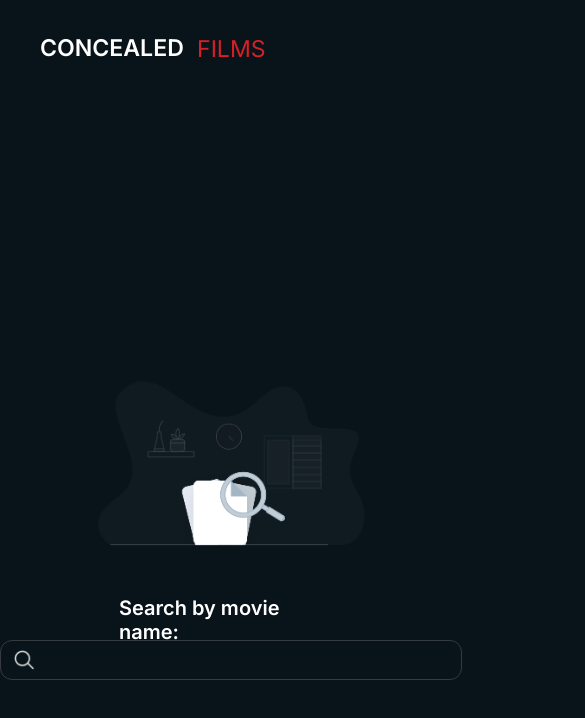
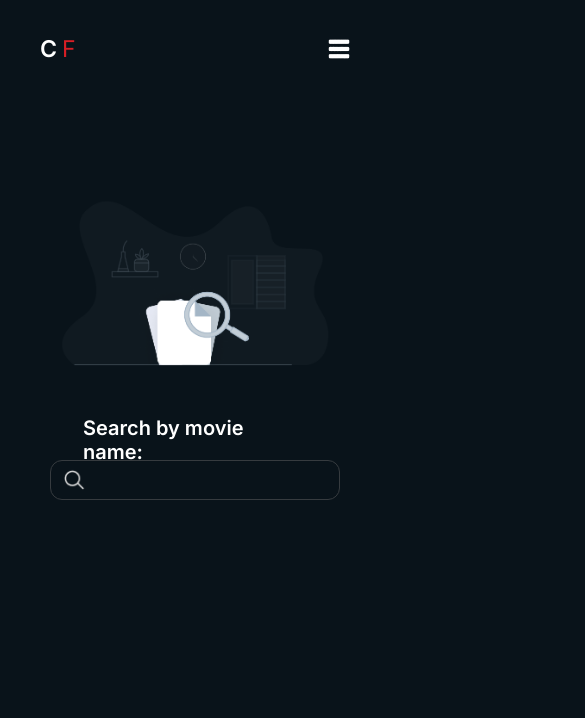
Before and after one commit to IsmaelFreitas98/technical-test01, a React (Create React App) app: page / in a window 390 px wide. Shown: the top 718 px of the page, 585 px wide, since content can reach past the window. Built offline with nearby package versions, Linux system fonts and the light colour scheme.

Commit message:
Implement remainig basic responsive model

```diff
--- a/src/components/Header.css
+++ b/src/components/Header.css
@@ -12,7 +12,11 @@
     height: 32px;
 }
 
-.title-container {
+.small-menu {
+    display: none;
+}
+
+.long-title-container {
     display: flex;
     flex-direction: row;
     align-items: flex-start;
@@ -23,10 +27,14 @@
     height: 28px;
 }
 
+.short-title-container {
+    display: none;
+}
+
 h1.concealed-title {
     font-weight: 600;
     font-size: 23.1px;
-    line-height: 27.96px;
+    line-height: 28px;
     margin: 0;
     padding: 0;
 }
@@ -58,7 +66,7 @@ h1.concealed-title.red {
     height: 24px;
 }
 
-.header-nav > form {
+.header-search-form {
     position: relative;
 
     box-sizing: border-box;
@@ -78,12 +86,12 @@ h1.concealed-title.red {
     border-radius: 12px;
 }
 
-.header-nav > form img {
+.header-search-form img {
     width: 24px;
     height: 24px;
 }
 
-.header-nav > form img:hover {
+.header-search-form img:hover {
     cursor: pointer;
 }
 
@@ -183,13 +191,70 @@ h1.concealed-title.red {
 @media only screen and (max-width: 1000px) {
     .header {
         width: 600px;
-       overflow: hidden;
+        gap: 0;
+        justify-content: space-between;
+    }
+
+    .header-nav {
+        display: none;
+    }
+
+    .small-menu {
+        display: block;
+        display: flex;
+        align-items: center;
+        gap: 10px;
+    }
+
+    .small-menu img {
+        height: 20px;
     }
 }
 
 @media only screen and (max-width: 600px) {
     .header {
-        width: 100%;
-       overflow: hidden;
+        width: 100vw;
+        gap: 0;
+        justify-content: space-between;
+    }
+
+}
+
+@media only screen and (max-width: 400px) {
+    .long-title-container {
+        display: none;
+    }
+
+    .short-title-container {
+        display: flex;
+        flex-direction: row;
+        align-items: flex-start;
+        padding: 0px;
+        gap: 5px;
+
+        width: fit-content;
+        height: 28px;
     }
 }
+
+@media only screen and (max-width: 300px) {
+    .header-search-form {
+        width: 250px;
+    }
+
+    .header-search {
+        width: 170px;
+    }
+
+    .suggestion-box {
+        width: 250px;
+    }
+
+    .suggestion-box ul {
+        width: 250px;
+    }
+
+    .suggestion-box ul li {
+        width: 250px;
+    }
+}
--- a/src/components/Header.js
+++ b/src/components/Header.js
@@ -4,6 +4,7 @@ import bell from "../images/notification.png";
 import profilePic from "../images/profile-pic.png";
 import magnifierPicture from "../images/search-icon.png";
 import closePicture from "../images/close.png";
+import burguerMenu from "../images/burguer-menu.png";
 import arrowDown from "../images/arrow-down.png";
 import { useEffect, useState } from "react";
 import axios from "axios";
@@ -16,6 +17,8 @@ function Header(props) {
     const [isSearchFocused, setIsSearchFocused] = useState(false);
     const [searchQuery, setSearchQuery] = useState("");
     const [titleSuggestions, setTitleSuggestions] = useState(null);
+
+    const [isSmallSearchOpen, setIsSmallSearchOpen] = useState(false);
 
     const navigate = useNavigate();
 
@@ -48,6 +51,10 @@ function Header(props) {
             e.preventDefault();
         }
 
+        if(isSmallSearchOpen) {
+            setIsSmallSearchOpen(false);
+        }
+
         navigate(`/movies?search=${searchQuery}`);
         setSearchQuery("");
     }
@@ -69,18 +76,25 @@ function Header(props) {
     }
 
     return(
+        <>
+
             <header className="header">
 
-            <div onClick={() => navigate("/")} className="title-container">
+                <div onClick={() => navigate("/")} className="long-title-container">
                     <h1 className="concealed-title">CONCEALED</h1>
                     <h1 className="concealed-title red">FILMS</h1>
+                </div>
+
+                <div onClick={() => navigate("/")} className="short-title-container">
+                    <h1 className="concealed-title">C</h1>
+                    <h1 className="concealed-title red">F</h1>
                 </div>
 
                 <nav className="header-nav" style={{width: props.isResultsPage ? "424px" : "114px", height: props.isResultsPage ? "40px" : "32px"}}>
 
                     {props.isResultsPage &&
 
-                    <form onSubmit={handleInputSubmit}  style={{borderRadius: (isSearchFocused && titleSuggestions) ? "12px 12px 0 0" : "12px"}}>
+                        <form className="header-search-form" onSubmit={handleInputSubmit}  style={{borderRadius: (isSearchFocused && titleSuggestions) ? "12px 12px 0 0" : "12px"}}>
                             <img src={magnifierPicture} alt="search" onClick={() => searchQuery !== "" && handleInputSubmit()}/>
                             <input onFocus={() => setIsSearchFocused(true)} onBlur={() => {setTimeout(() => {setIsSearchFocused(false)}, 100)}} type="text" placeholder="Search" className="header-search" value={searchQuery} onChange={(e) => setSearchQuery(e.target.value)}/>
 
@@ -111,7 +125,39 @@ function Header(props) {
 
                 </nav>
 
+
+                <nav className="small-menu">
+                    { props.isResultsPage &&
+                        <img src={magnifierPicture} alt="search" onClick={() => setIsSmallSearchOpen(isSmallSearchOpen ? false : true)}/>
+                    }
+                    <img src={burguerMenu} alt="menu" />
+                </nav>
+
             </header>
+
+            { isSmallSearchOpen &&
+                <form className="header-search-form" onSubmit={handleInputSubmit}  style={{borderRadius: (isSearchFocused && titleSuggestions) ? "12px 12px 0 0" : "12px", margin: "40px auto 0 auto"}}>
+                    <img src={magnifierPicture} alt="search" onClick={() => searchQuery !== "" && handleInputSubmit()}/>
+                    <input onFocus={() => setIsSearchFocused(true)} onBlur={() => {setTimeout(() => {setIsSearchFocused(false)}, 100)}} type="text" placeholder="Search" className="header-search" value={searchQuery} onChange={(e) => setSearchQuery(e.target.value)}/>
+
+                    { searchQuery !== "" &&
+                        <img src={closePicture} alt="close" style={{height: "16px", width: "16px"}} className="close-search" onClick={() => setSearchQuery("")}/>
+                    }
+
+                    { (isSearchFocused && titleSuggestions) &&
+                        <div className="suggestion-box">
+                            <ul>
+                                {titleSuggestions.map((title, index) => {
+                                    return (
+                                        <li key={index} style={{top: index * 40 + "px"}} onClick={() => {setSearchQuery(title)}}>{renderOption(title)}</li>
+                                    );
+                                })}
+                            </ul>
+                        </div>
+                    }
+                </form>
+            }
+        </>
     )
 }
 
--- a/src/components/Pagination.css
+++ b/src/components/Pagination.css
@@ -23,9 +23,3 @@
 span.active-page {
     color:#D81F26;
 }
-
-@media only screen and (max-width: 1440px) {
-    .header {
-        width: 1000px;
-    }
-}
--- a/src/components/SearchMovie.css
+++ b/src/components/SearchMovie.css
@@ -91,3 +91,44 @@
 .search-form form {
     margin: 0;
 }
+
+@media only screen and (max-width: 600px) {
+    .search-box {
+        width: 100vw;
+        margin: 100px auto 0 auto;
+    }
+
+    .search-pic-container {
+        width: 90vw;
+    }
+
+    .search-pic-container img {
+        max-width: 90vw;
+        height: 167px;
+    }
+
+    .search-form {
+        width: 100vw;
+    }
+
+    .search-input {
+        width: 290px;
+        height: 40px;
+    }
+
+    .search-input input {
+        width: 230px;
+    }
+}
+
+@media only screen and (max-width: 300px) {
+
+    .search-input {
+        width: 230px;
+        height: 40px;
+    }
+
+    .search-input input {
+        width: 170px;
+    }
+}
```
Also changed, not shown: src/images/burguer-menu.png (added). Lines whose indentation alone changed are shown as unchanged.
